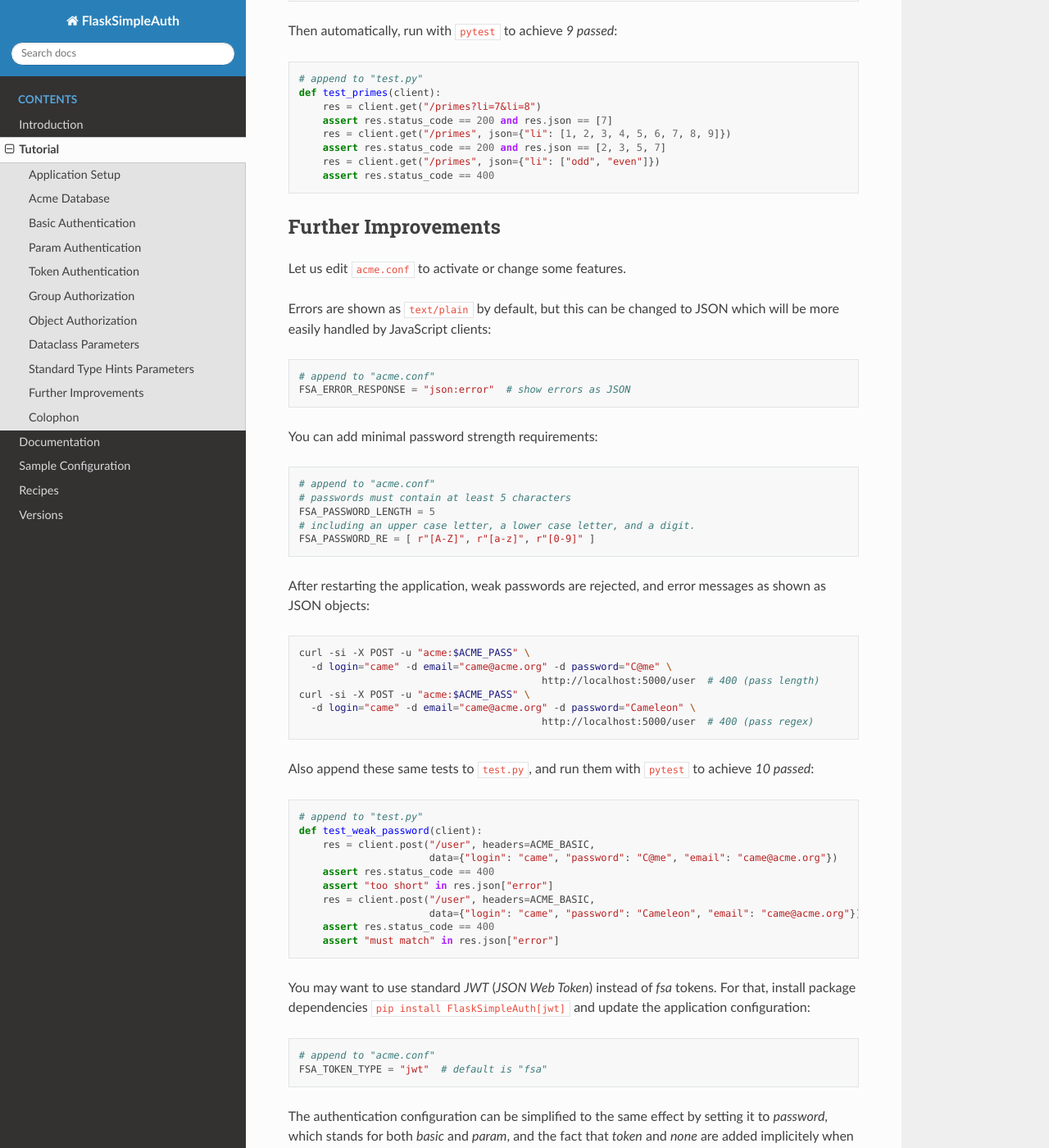
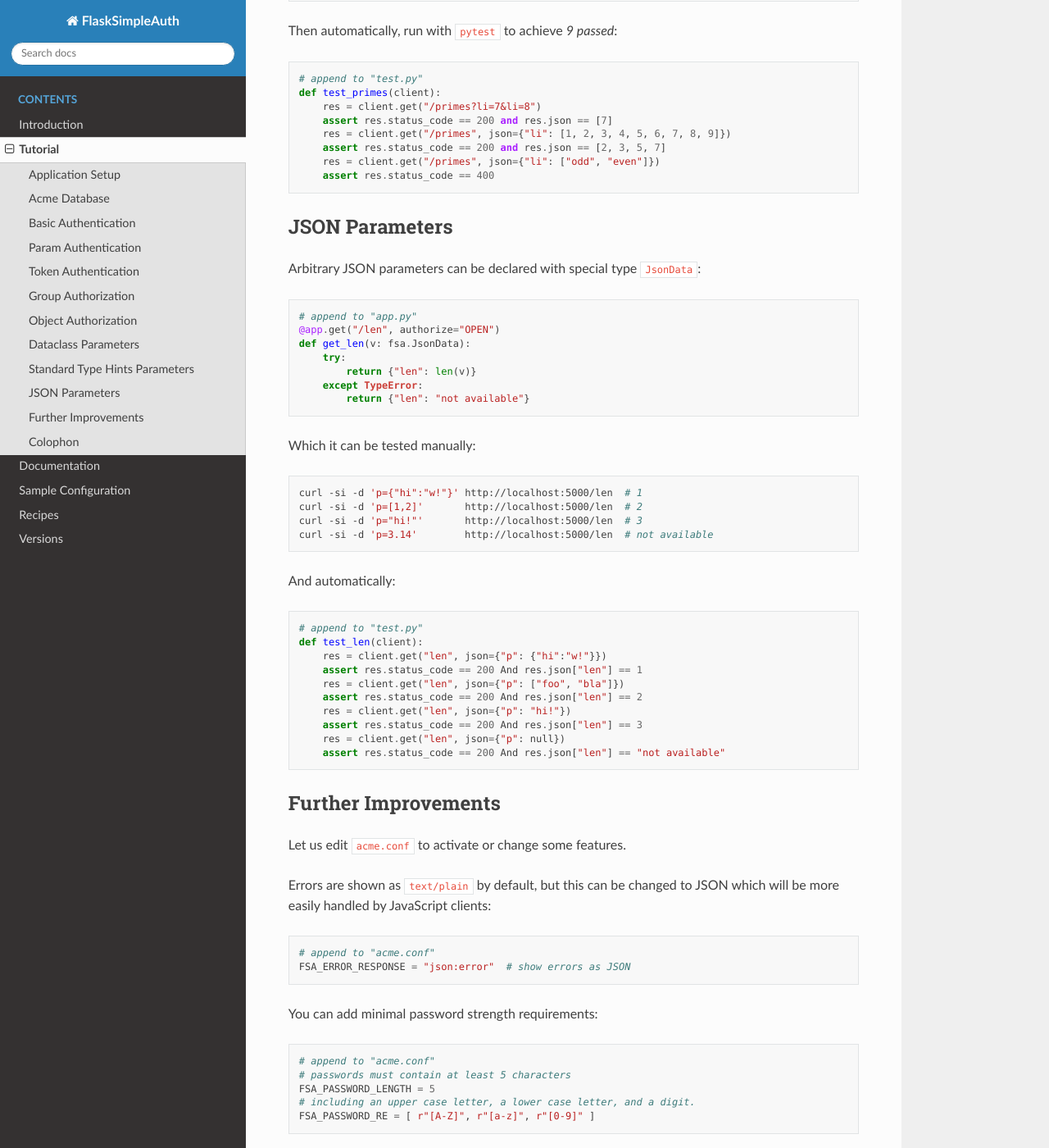
Before and after one commit to zx80/flask-simple-auth, a Sphinx documentation site: the page built from docs/TUTORIAL.md, in a window 1280 px wide and 1400 px high, scrolled down 13699 px. Shown: the whole window at 82% size. Built offline with Sphinx 7.4.7 and the Read the Docs theme 2.0.0, drawn with Linux system fonts in a browser that asks for light colours; pages that are not in the unit, such as notebooks, are missing from menus.

Commit message:
improve tutorial

````diff
--- a/docs/TUTORIAL.md
+++ b/docs/TUTORIAL.md
@@ -773,6 +773,44 @@
     assert res.status_code == 400
 ```
 
+## JSON Parameters
+
+Arbitrary JSON parameters can be declared with special type `JsonData`:
+
+```python
+# append to "app.py"
+@app.get("/len", authorize="OPEN")
+def get_len(v: fsa.JsonData):
+    try:
+        return {"len": len(v)}
+    except TypeError:
+        return {"len": "not available"}
+```
+
+Which it can be tested manually:
+
+```shell
+curl -si -d 'p={"hi":"w!"}' http://localhost:5000/len  # 1
+curl -si -d 'p=[1,2]'       http://localhost:5000/len  # 2
+curl -si -d 'p="hi!"'       http://localhost:5000/len  # 3
+curl -si -d 'p=3.14'        http://localhost:5000/len  # not available
+```
+
+And automatically:
+
+```python
+# append to "test.py"
+def test_len(client):
+    res = client.get("len", json={"p": {"hi":"w!"}})
+    assert res.status_code == 200 And res.json["len"] == 1
+    res = client.get("len", json={"p": ["foo", "bla"]})
+    assert res.status_code == 200 And res.json["len"] == 2
+    res = client.get("len", json={"p": "hi!"})
+    assert res.status_code == 200 And res.json["len"] == 3
+    res = client.get("len", json={"p": null})
+    assert res.status_code == 200 And res.json["len"] == "not available"
+```
+
 ## Further Improvements
 
 Let us edit `acme.conf` to activate or change some features.
````
Also changed, not shown: docs/VERSIONS.md (+4 -1 lines).
